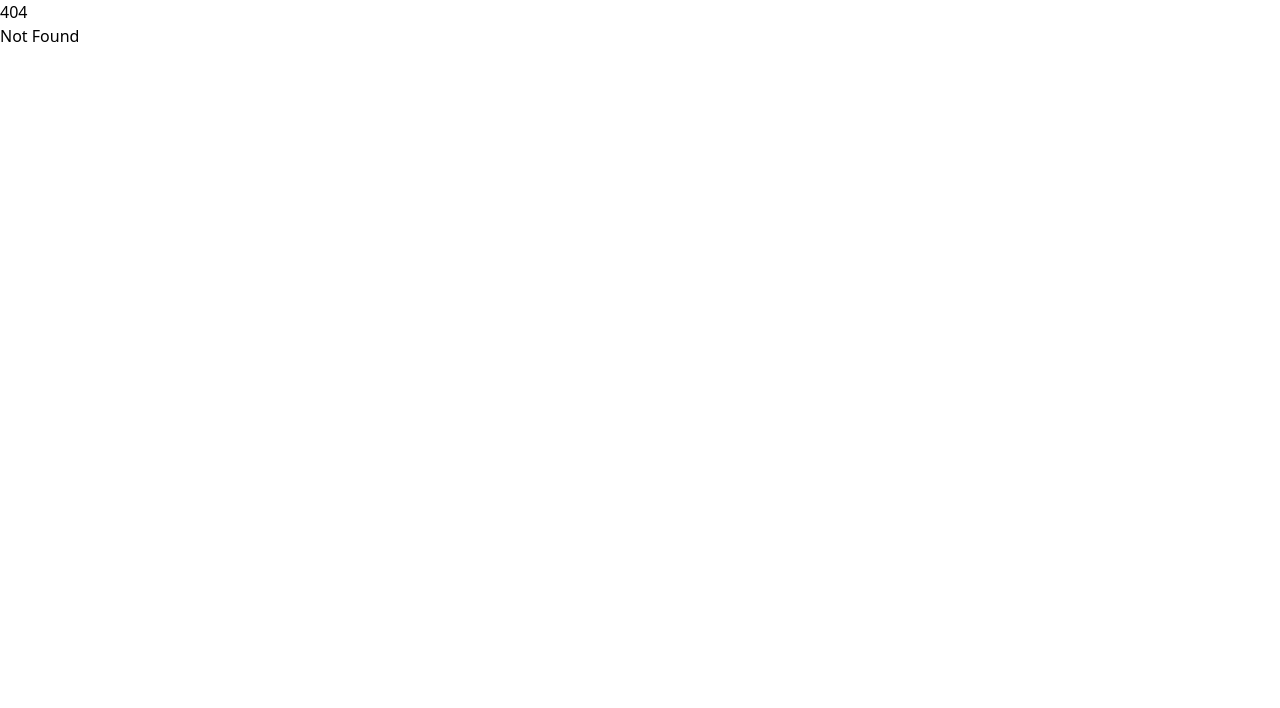
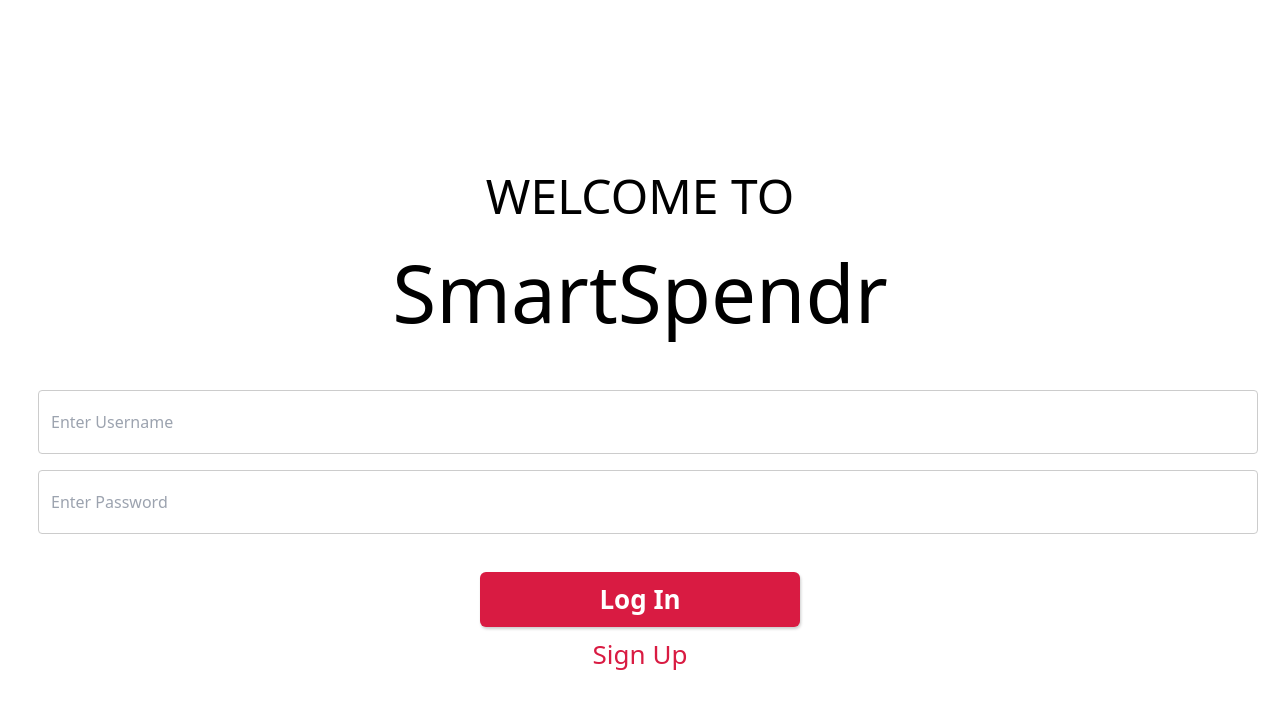
Before and after one commit to tulXoro/smartspendr, a SvelteKit app: page /login in a window 1280 px wide. Before the commit this address had no page. Shown: the top 708 px of the page. Built offline with nearby package versions, Linux system fonts and the light colour scheme.

Commit message:
added login and welcome page

```diff
--- /dev/null
+++ b/src/lib/Button.svelte
@@ -0,0 +1,45 @@
+<script>
+    export let typeOf = 'primary'
+    export let url = '/'
+</script>
+
+<a href={url}>
+    <button class={typeOf} type="submit">
+        <slot></slot>
+    </button>
+</a>
+
+
+<style>
+    button{
+        border: 0;
+        cursor: pointer;
+        border-radius: 6px;
+        padding: 8px 12px;
+        font-weight: bold;
+        box-shadow: 1px 2px 3px rgba(0, 0, 0, 0.2);
+        font-size: 26px;
+        margin: auto;
+        display: flex;
+        width: auto;
+        height: auto;
+    }
+    .primary{
+        background: #d91b42;
+        color: white;
+        align-items: center;
+        justify-content: center;
+        width: 25vw;
+    }
+    .signup{
+       border: none;
+       background: none;
+       box-shadow: none;
+       font-weight: 500;
+       color: #d91b42;
+    }
+
+    a{
+        text-decoration: none;
+    }
+</style>
--- /dev/null
+++ b/src/routes/login/+page.svelte
@@ -0,0 +1,60 @@
+<script>
+	import Button from '../../lib/Button.svelte';
+
+	let username = "";
+	let password = "";
+
+</script>
+
+<svelte:head>
+	<title>Welcome</title>
+	<meta name="description" content="Log Into Account" />
+</svelte:head>
+
+<style>
+	h3{
+		margin-bottom: 0;
+		padding: 0;
+		font-weight: 300;
+		font-size: 3rem;
+	}
+	h1{
+		margin-top: 0;
+		font-size: 5rem;
+	}
+	.welcomeSign{
+		display: flex;
+		flex-direction: column;
+		align-items: center;
+	}
+	.form{
+        display: flex;
+        flex-direction: column;
+        padding: 30px;
+    }
+    .input{
+        width: 100%;
+        height: 8vh;
+        padding: 12px;
+        margin: 8px;
+        border: 1px solid #ccc;
+        border-radius: 4px;
+        box-sizing: border-box;
+    }
+    .outer {
+        margin-top: 20vh;
+    }
+</style>
+
+<div class="outer">
+	<div class="welcomeSign">
+		<h3>WELCOME TO</h3>
+		<h1>SmartSpendr</h1>
+	</div>
+	<form class="form">
+        <input class="input" type="text" placeholder="Enter Username" bind:value={username}>
+		<input class="input" type="text" placeholder="Enter Password" bind:value={password}>
+	</form>
+	<Button typeOf="primary">Log In</Button>
+	<Button typeOf="signup" url='/register'>Sign Up</Button>
+</div>
--- /dev/null
+++ b/src/routes/welcome/+page.svelte
@@ -0,0 +1,40 @@
+<script>
+	import Button from "../../lib/Button.svelte";
+</script>
+
+<svelte:head>
+	<title>Welcome</title>
+	<meta name="description" content="Welcome Page" />
+</svelte:head>
+
+<style>
+	h3{
+		margin-bottom: 0;
+		padding: 0;
+		font-weight: 300;
+		font-size: 3rem;
+	}
+	h1{
+		margin-top: 0;
+        margin-bottom: 50px;
+        padding: 0;
+		font-size: 5rem;
+	}
+	.welcomeSign{
+		display: flex;
+		flex-direction: column;
+		align-items: center;
+	}
+    .outer {
+        margin-top: 20vh;
+    }
+</style>
+
+<div class="outer">
+	<div class="welcomeSign">
+		<h3>WELCOME TO</h3>
+		<h1>SmartSpendr</h1>
+	</div>
+	<Button typeOf="primary" url='login'>Log In</Button>
+	<Button typeOf="signup" url='/register'>Sign Up</Button>
+</div>
```
